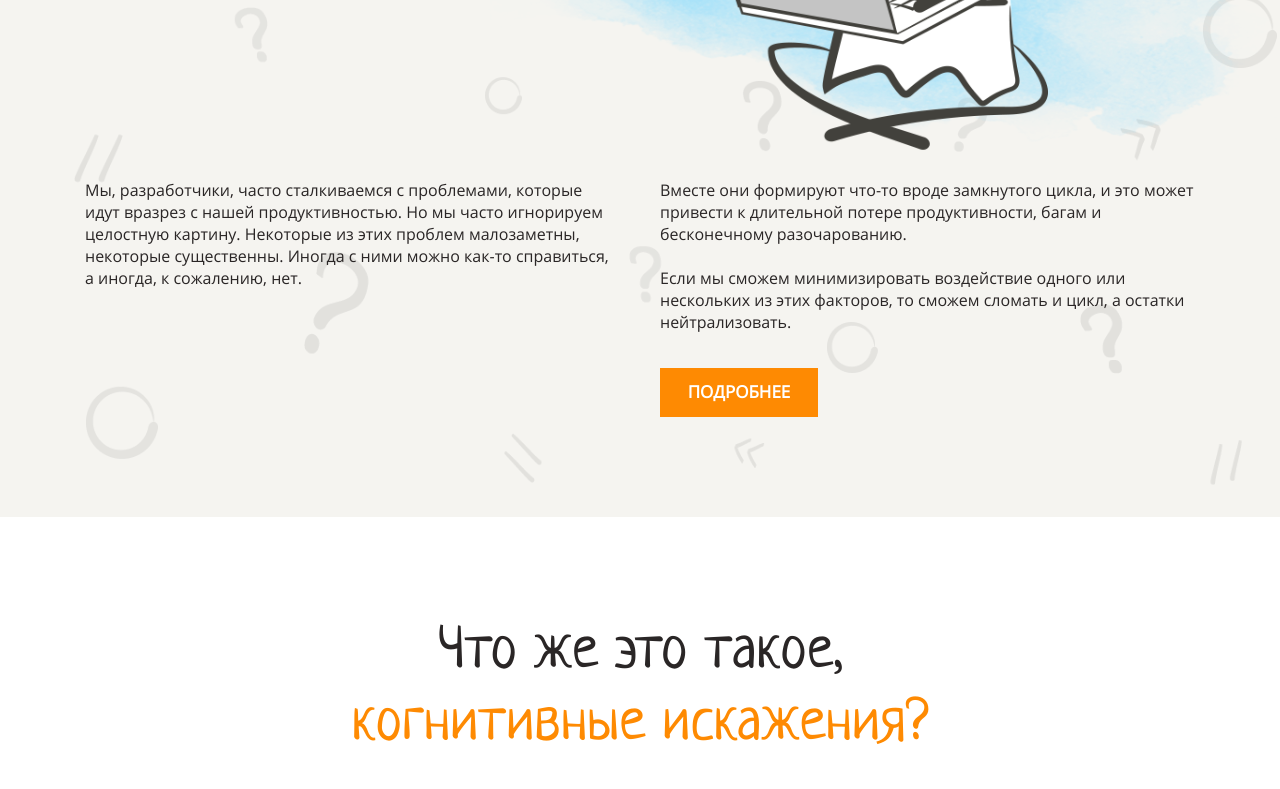
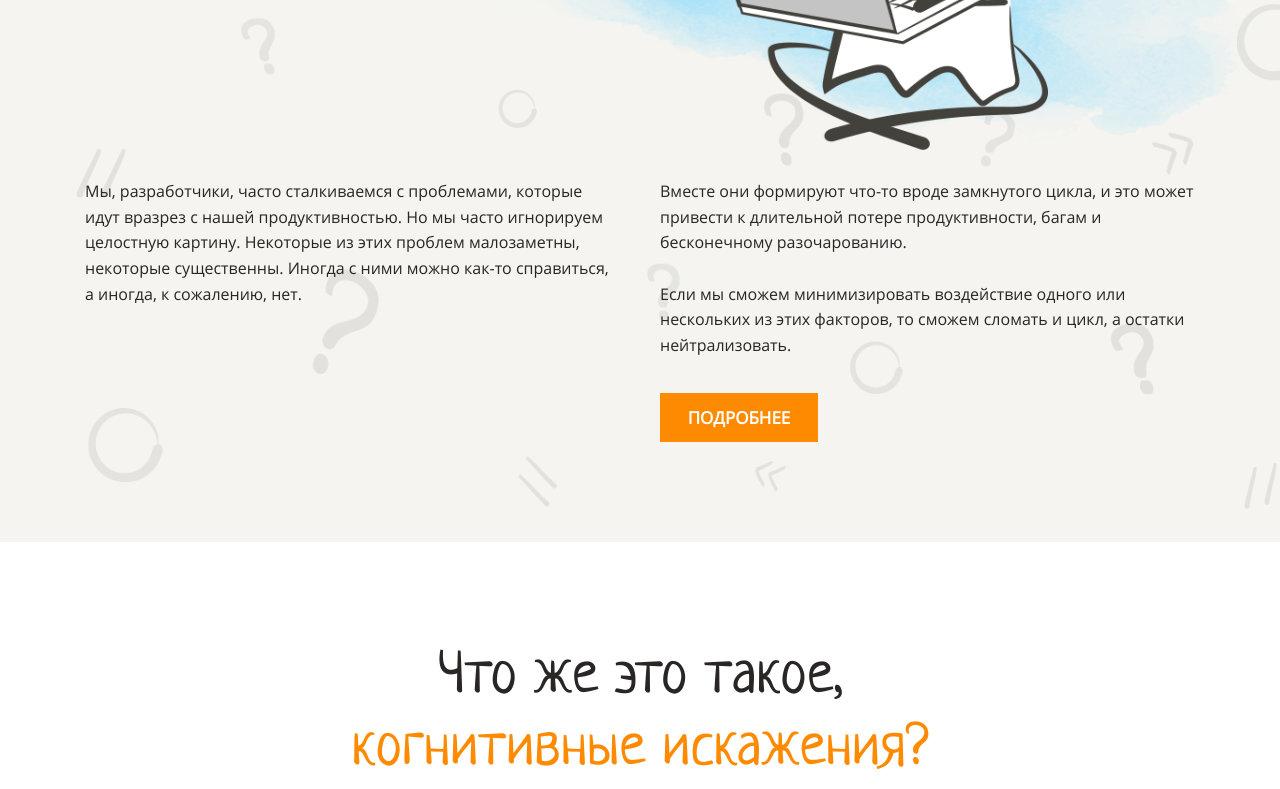
Before and after one commit to Ingo-o/layout-designer-project-lvl1, a website: page src/index.html in a window 1280 px wide. Shown: the part 370-1159 px from the top of the page. Drawn offline with Linux system fonts and the light colour scheme.

Commit message:
redact README

```diff
--- a/src/styles/style.css
+++ b/src/styles/style.css
@@ -8,7 +8,7 @@ body {
   color: #2a2626;
   font-size: 16px;
   font-family: "Open Sans", sans-serif;
-  line-HEIGHT 1.6em;
+  line-height: 1.6em;
 }
 
 .container {
```
Also changed, not shown: README.md.
